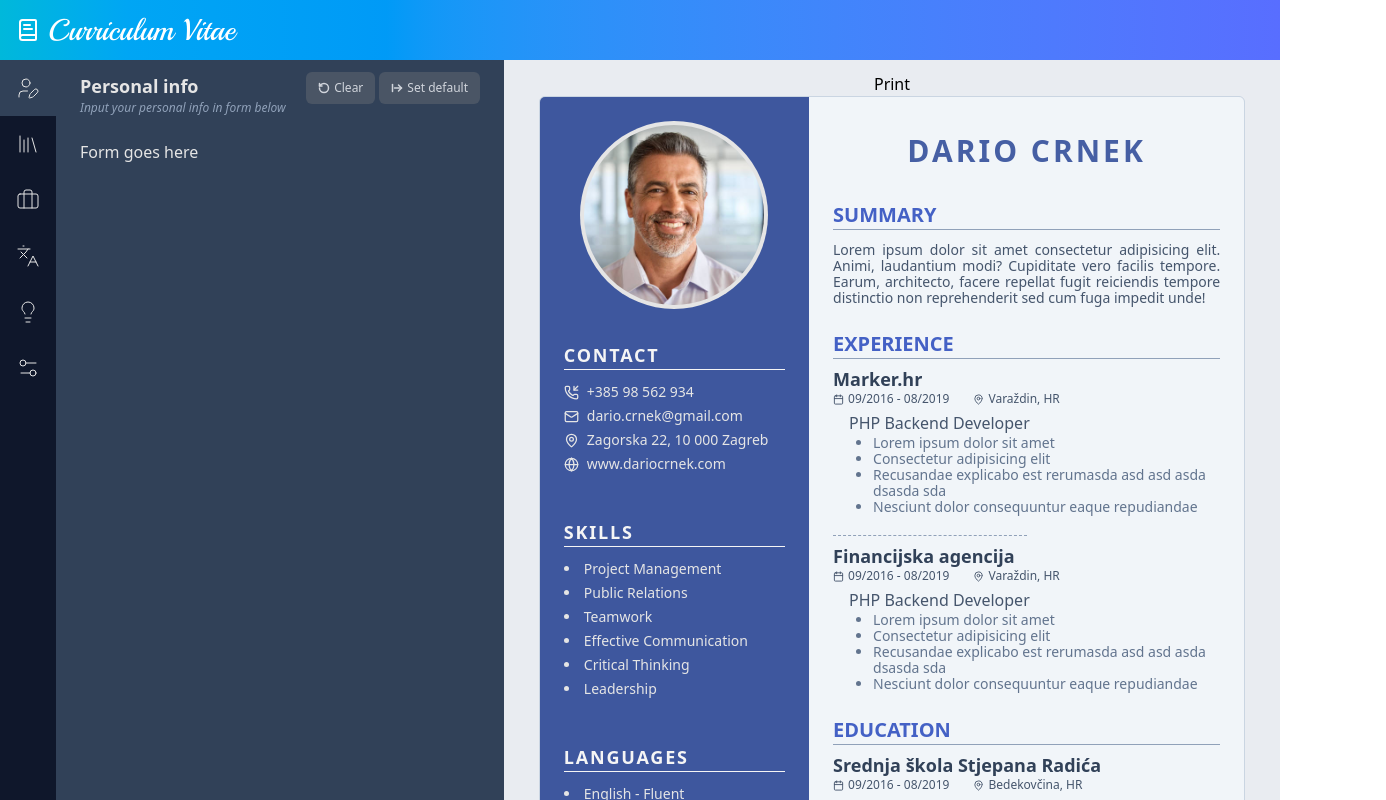
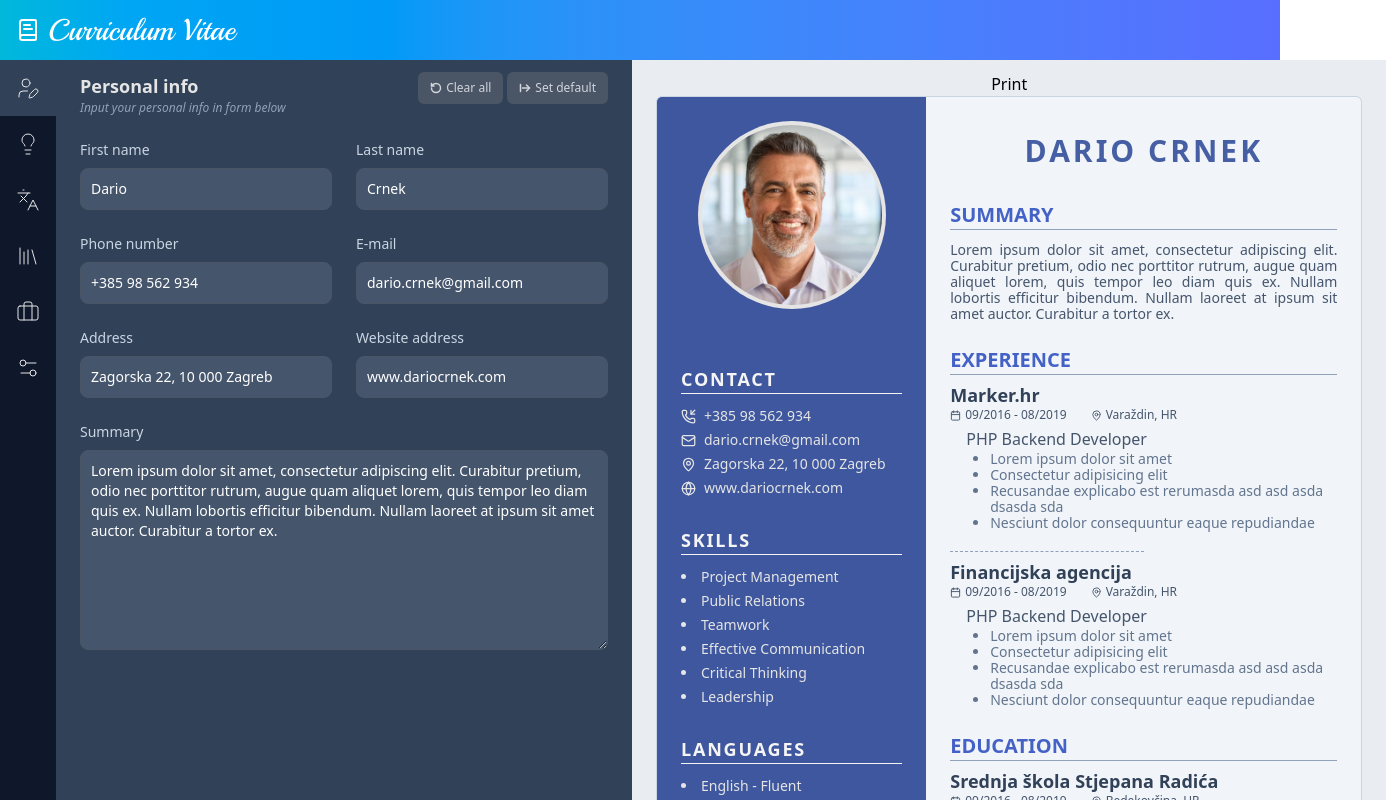
Before and after one commit to dcrnek1/React-CV-app, a React (Vite) app: page / in a window 1280 px wide. Shown: the top 800 px of the page, 1386 px wide, since content can reach past the window. Built offline with nearby package versions, Linux system fonts and the light colour scheme.

Commit message:
Implemented input of Personal info. Changed data structure

```diff
--- a/src/App.jsx
+++ b/src/App.jsx
@@ -1,27 +1,27 @@
 import { useState } from "react";
 import "./App.css";
-import Header from "./components/sections/Header";
+import Header from "./components/views/Header";
 import EditCV from "./components/views/EditCV";
 import PreviewCV from "./components/views/PreviewCS";
 
 function App() {
-  const defaultContactData = {
-    phone: '+385 98 562 934',
-    email: 'dario.crnek@gmail.com',
-    address: 'Zagorska 22, 10 000 Zagreb',
-    website: 'www.dariocrnek.com',
+  const defaultData = {
+    contact: {
+      phone: '+385 98 562 934',
+      email: 'dario.crnek@gmail.com',
+      address: 'Zagorska 22, 10 000 Zagreb',
+      website: 'www.dariocrnek.com',
+    },
+    nameSummary: {
+      firstName: 'Dario',
+      lastName: 'Crnek',
+      summary: 'Lorem ipsum dolor sit amet, consectetur adipiscing elit. Curabitur pretium, odio nec porttitor rutrum, augue quam aliquet lorem, quis tempor leo diam quis ex. Nullam lobortis efficitur bibendum. Nullam laoreet at ipsum sit amet auctor. Curabitur a tortor ex.',
+    },
   };
-  const [contactData, setContactData] = useState(defaultContactData);
-
-  const defaultNameSummary = {
-    name: 'Dario Crnek',
-    summary: 'Lorem ipsum dolor sit amet consectetur adipisicing elit. Animi, laudantium modi? Cupiditate vero facilis tempore. Earum, architecto, facere repellat fugit reiciendis tempore distinctio non reprehenderit sed cum fuga impedit unde!',
-  }
-  const [nameSummary, setNameSummary] = useState(defaultNameSummary);
+  const [data, setData] = useState(defaultData);
 
   const resetData = () => {
-    setContactData(clearObject(defaultContactData));
-    setNameSummary(clearObject(defaultNameSummary));
+    setData(clearObject(defaultData));
   };
 
   function clearObject (obj) {
@@ -31,16 +31,15 @@ function App() {
   }
 
   const resetDefault = () => {
-    setContactData(defaultContactData);
-    setNameSummary(defaultNameSummary);
+    setData(defaultData);
   }
 
   return (
     <div className="flex flex-col min-h-screen items-center">
       <Header />
       <div className="flex flex-col lg:flex-row flex-1 w-full items-stretch">
-        <EditCV resetData={resetData} resetDefault={resetDefault}/>
-        <PreviewCV data={{contactData, setContactData, nameSummary}} />
+        <EditCV resetData={resetData} resetDefault={resetDefault} data={data} setData={setData}/>
+        <PreviewCV data={data} />
       </div>
     </div>
   );
--- a/src/components/sections/General.jsx
+++ b/src/components/sections/General.jsx
@@ -1,9 +1,10 @@
 import ClearButton from "./helper/ClearButton";
 
-export default function General({ resetData, resetDefault }) {
+export default function General({ resetData, resetDefault, data, setData }) {
   return (
     <>
       <div className="flex flex-col gap-6">
+        {/* Header */}
         <div className="flex flex-row place-content-between">
           <div className="flex flex-col">
             <div className="text-lg font-semibold">Personal info</div>
@@ -15,7 +16,41 @@ export default function General({ resetData, resetDefault }) {
             <ClearButton resetData={resetData} resetDefault={resetDefault} />
           </div>
         </div>
-        <div>Form goes here</div>
+        {/* Form */}
+        <div>
+          <div class="grid gap-6 mb-6 md:grid-cols-2">
+            <div>
+              <label for="first_name" class="block mb-2 text-sm font-medium text-slate-300">First name</label>
+              <input value={data.nameSummary.firstName || ''} onChange={(e) => setData(prev => ({...prev, nameSummary: {...prev.nameSummary, firstName: e.target.value}}))} type="text" id="first_name" class="border text-sm rounded-lg block w-full p-2.5 bg-slate-600 border-gray-600 placeholder-slate-400 text-white focus:ring-blue-500" placeholder="" />
+            </div>
+            <div>
+              <label for="last_name" class="block mb-2 text-sm font-medium text-slate-300">Last name</label>
+              <input value={data.nameSummary.lastName || ''} onChange={(e) => setData(prev => ({...prev, nameSummary: {...prev.nameSummary, lastName: e.target.value}}))} type="text" id="last_name" class="border text-sm rounded-lg block w-full p-2.5 bg-slate-600 border-gray-600 placeholder-slate-400 text-white focus:ring-blue-500" placeholder="" />
+            </div>
+            <div>
+              <label for="phone" class="block mb-2 text-sm font-medium text-slate-300">Phone number</label>
+              <input value={data.contact.phone || ''} onChange={(e) => setData(prev => ({...prev, contact: {...prev.contact, phone: e.target.value}}))} type="text" id="phone" class="border text-sm rounded-lg block w-full p-2.5 bg-slate-600 border-gray-600 placeholder-slate-400 text-white focus:ring-blue-500" placeholder="" />
+            </div>
+            <div>
+              <label for="email" class="block mb-2 text-sm font-medium text-slate-300">E-mail</label>
+              <input value={data.contact.email || ''} onChange={(e) => setData(prev => ({...prev, contact: {...prev.contact, email: e.target.value}}))} type="text" id="email" class="border text-sm rounded-lg block w-full p-2.5 bg-slate-600 border-gray-600 placeholder-slate-400 text-white focus:ring-blue-500" placeholder="" />
+            </div>
+            <div>
+              <label for="address" class="block mb-2 text-sm font-medium text-slate-300">Address</label>
+              <input value={data.contact.address || ''} onChange={(e) => setData(prev => ({...prev, contact: {...prev.contact, address: e.target.value}}))} type="text" id="address" class="border text-sm rounded-lg block w-full p-2.5 bg-slate-600 border-gray-600 placeholder-slate-400 text-white focus:ring-blue-500" placeholder="" />
+            </div>
+            <div>
+              <label for="website" class="block mb-2 text-sm font-medium text-slate-300">Website address</label>
+              <input value={data.contact.website || ''} onChange={(e) => setData(prev => ({...prev, contact: {...prev.contact, website: e.target.value}}))} type="text" id="website" class="border text-sm rounded-lg block w-full p-2.5 bg-slate-600 border-gray-600 placeholder-slate-400 text-white focus:ring-blue-500" placeholder="" />
+            </div>
+          </div>
+          <div class="grid gap-6 mb-6 md:grid-cols-1 lg:h-50 sm:h-30 mb-10">
+          <div>
+              <label for="summary" class="block mb-2 text-sm font-medium text-slate-300">Summary</label>
+              <textarea value={data.nameSummary.summary || ''} onChange={(e) => setData(prev => ({...prev, nameSummary: {...prev.nameSummary, summary: e.target.value}}))} type="text" id="summary" class="border text-sm rounded-lg block w-full p-2.5 bg-slate-600 border-gray-600 placeholder-slate-400 text-white focus:ring-blue-500 [&::-webkit-scrollbar]:bg-gray-700 sm:h-30 lg:h-50 [&::-webkit-scrollbar-thumb]:bg-gray-500 [&::-webkit-scrollbar-thumb]:rounded-full [&::-webkit-scrollbar]:w-2" placeholder="" />
+            </div>
+          </div>
+        </div>
       </div>
     </>
   );
--- a/src/components/sections/helper/ClearButton.jsx
+++ b/src/components/sections/helper/ClearButton.jsx
@@ -9,7 +9,7 @@ export default function ClearButton({ resetData, resetDefault }) {
           className="flex items-center gap-1 rounded-md px-3 py-2 text-xs font-medium text-gray-300 hover:bg-gray-800 bg-gray-600 hover:text-whit"
         >
           <RotateCcw size={12} strokeWidth={3} />
-          <div>Clear</div>
+          <div>Clear all</div>
         </button>
 
         <button
--- a/src/components/views/EditCV.jsx
+++ b/src/components/views/EditCV.jsx
@@ -7,15 +7,15 @@ import Skills from "../sections/Skills";
 import { UserPen, Library, Briefcase, Settings2, Languages, Lightbulb } from "lucide-react";
 import { useState } from "react";
 
-export default function EditCV({resetData, resetDefault}) {
+export default function EditCV({resetData, resetDefault, data, setData}) {
   const inactiveButtonStyle = "p-4 hover:bg-slate-800 transition-colors";
   const activeButtonStyle = "bg-slate-700 p-4 transition-colors";
   const [buttons, setButtons] = useState([
     {name: "General", icon: UserPen, active: true, component: General},
+    {name: "Skills", icon: Lightbulb, active: false, component: Skills},
+    {name: "Language", icon: Languages, active: false, component: Language},
     {name: "Education", icon: Library, active: false, component: Education},
     {name: "Work", icon: Briefcase, active: false, component: Work},
-    {name: "Language", icon: Languages, active: false, component: Language},
-    {name: "Skills", icon: Lightbulb, active: false, component: Skills},
     {name: "Settings", icon: Settings2, active: false, component: Settings}
   ]);
   const ActiveComponent = buttons.find(button => button.active).component;
@@ -36,8 +36,8 @@ export default function EditCV({resetData, resetDefault}) {
         return <button key={button.name} className={button.active ? activeButtonStyle : inactiveButtonStyle} onClick={() => handleButtonClick(button)}><IconName strokeWidth={1}/></button>
       })}
       </div>
-      <div className="px-6 py-3 bg-slate-700 w-full sm:min-w-md">
-        <ActiveComponent resetData={resetData} resetDefault={resetDefault}/>
+      <div className="px-6 py-3 bg-slate-700 lg:w-xl w-full sm:min-w-md">
+        <ActiveComponent resetData={resetData} resetDefault={resetDefault} data={data} setData={setData}/>
       </div>
     </div>
   );
--- a/src/components/views/PreviewCS.jsx
+++ b/src/components/views/PreviewCS.jsx
@@ -2,7 +2,7 @@ import { Globe, Mail, MapPin, PhoneIncoming, Calendar } from 'lucide-react';
 import { useRef } from 'react';
 import { useReactToPrint } from 'react-to-print';
 
-export default function PreviewCV({data: {contactData, nameSummary}}) {
+export default function PreviewCV({data}) {
   const contentRef = useRef();
   const handlePrint = useReactToPrint({
     documentTitle: "CV",
@@ -30,13 +30,13 @@ export default function PreviewCV({data: {contactData, nameSummary}}) {
         </div>
         {/* Contact */}
         <div className='w-full flex flex-col gap-1'>
-        {Object.values(contactData).some(val => val != '') && <div className={leftHeadingStyle}>Contact</div>}
-          {contactData.phone && <div className={leftItemNormal + " flex flex-row items-center gap-2"}><PhoneIncoming size={15}/><div>{contactData.phone}</div></div>}
-          {contactData.email && <div className={leftItemNormal + " flex flex-row items-center gap-2"}><Mail size={15}/><div>{contactData.email}</div></div>}
-          {contactData.address && <div className={leftItemNormal + " flex flex-row items-center gap-2"}><MapPin size={15}/><div>{contactData.address}</div></div>}
-          {contactData.website && <div className={leftItemNormal + " flex flex-row items-center gap-2"}><Globe size={15}/><div><a href='https://google.com' target='_blank'>{contactData.website}</a></div></div>}
+        {Object.values(data.contact).some(val => val != '') && <div className={leftHeadingStyle + " mt-6"}>Contact</div>}
+          {data.contact.phone && <div className={leftItemNormal + " flex flex-row items-center gap-2"}><PhoneIncoming size={15}/><div>{data.contact.phone}</div></div>}
+          {data.contact.email && <div className={leftItemNormal + " flex flex-row items-center gap-2"}><Mail size={15}/><div>{data.contact.email}</div></div>}
+          {data.contact.address && <div className={leftItemNormal + " flex flex-row items-center gap-2"}><MapPin size={15}/><div>{data.contact.address}</div></div>}
+          {data.contact.website && <div className={leftItemNormal + " flex flex-row items-center gap-2"}><Globe size={15}/><div><a href='https://google.com' target='_blank'>{data.contact.website}</a></div></div>}
           {/* Skills */}
-          <div className={leftHeadingStyle + " mt-10"}>Skills</div>
+          <div className={leftHeadingStyle + " mt-6"}>Skills</div>
           <div className={leftItemNormal}><li>Project Management</li></div>
           <div className={leftItemNormal}><li>Public Relations</li></div>
           <div className={leftItemNormal}><li>Teamwork</li></div>
@@ -44,7 +44,7 @@ export default function PreviewCV({data: {contactData, nameSummary}}) {
           <div className={leftItemNormal}><li>Critical Thinking</li></div>
           <div className={leftItemNormal}><li>Leadership</li></div>
           {/* Languages */}
-          <div className={leftHeadingStyle + " mt-10"}>Languages</div>
+          <div className={leftHeadingStyle + " mt-6"}>Languages</div>
           <div className={leftItemNormal}><li>English - Fluent</li></div>
           <div className={leftItemNormal}><li>French - Fluent</li></div>
           <div className={leftItemNormal}><li>Croatian - Fluent</li></div>
@@ -52,10 +52,10 @@ export default function PreviewCV({data: {contactData, nameSummary}}) {
         </div>
       </div>
       <div className='bg-slate-100 h-full flex-[3.5] px-6 py-3 flex flex-col'>
-        {nameSummary.name && <div className='font-semibold uppercase text-blue-900/80 tracking-widest text-3xl text-center pb-2 pt-6'>{nameSummary.name}</div>}
+        {(data.nameSummary.firstName || data.nameSummary.lastName) && <div className='font-semibold uppercase text-blue-900/80 tracking-widest text-3xl text-center pb-2 pt-6'>{data.nameSummary.firstName && data.nameSummary.firstName} {data.nameSummary.lastName && data.nameSummary.lastName}</div>}
         {/* Summary */}
-        {nameSummary.summary && <><div className={rightHeadingStyle}>Summary</div>
-        <div className={rightNormalStyle}>{nameSummary.summary}</div>
+        {data.nameSummary.summary && <><div className={rightHeadingStyle}>Summary</div>
+        <div className={rightNormalStyle}>{data.nameSummary.summary}</div>
         </>}
         {/* Experience */}
         <div className={rightHeadingStyle}>Experience</div>
```
Also changed, not shown: src/components/views/Header.jsx (renamed from src/components/sections/Header.jsx).
